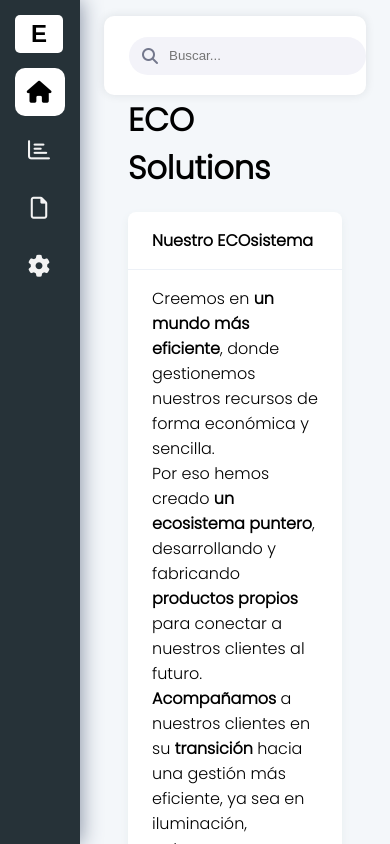
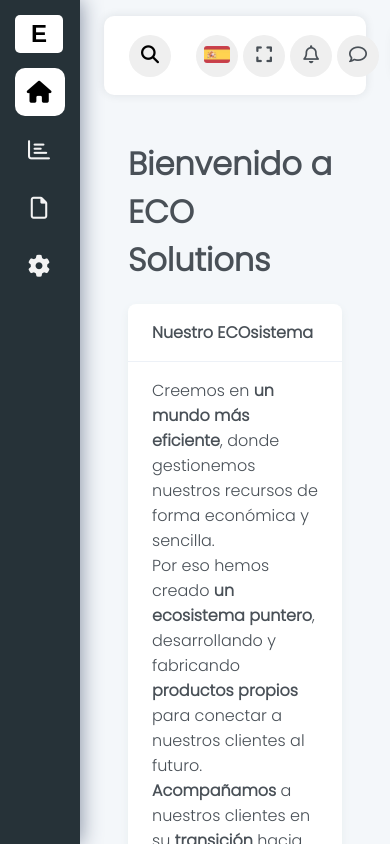
Before and after one commit to Araneth25/ECOSolutions, an Angular app in the folder front/: page /dashboard in a window 390 px wide. Shown: the top 844 px of the page. Built offline with nearby package versions, Linux system fonts and the light colour scheme.

Commit message:
Añadiendo focus-hover al buscador y librerias

```diff
--- a/front/package.json
+++ b/front/package.json
@@ -11,6 +11,7 @@
   "private": true,
   "dependencies": {
     "@angular/animations": "^16.2.0",
+    "@angular/cdk": "^16.2.3",
     "@angular/common": "^16.2.0",
     "@angular/compiler": "^16.2.0",
     "@angular/core": "^16.2.0",
--- a/front/src/app/app.module.ts
+++ b/front/src/app/app.module.ts
@@ -10,6 +10,8 @@ import { StatisticsComponent } from './statistics/statistics.component';
 import { PagesComponent } from './pages/pages.component';
 import { SettingsComponent } from './settings/settings.component';
 import { HeaderComponent } from './header/header.component';
+import { OverlayModule } from '@angular/cdk/overlay';
+import { CdkMenuModule } from '@angular/cdk/menu';
 
 @NgModule({
   declarations: [
@@ -25,7 +27,9 @@ import { HeaderComponent } from './header/header.component';
   imports: [
     BrowserModule,
     BrowserAnimationsModule,
-    AppRoutingModule
+    AppRoutingModule,
+    OverlayModule,
+    CdkMenuModule
   ],
   providers: [],
   bootstrap: [AppComponent]
--- a/front/src/app/body/body.component.css
+++ b/front/src/app/body/body.component.css
@@ -1,7 +1,8 @@
 .body{
     width: calc(100% - 5rem);
-    height: 100vh;
+    /*height: 100vh;*/
     margin-left: 5rem;
+    margin-top: 5.75rem;
     z-index: 0;
     position: relative;
     top: 0;
--- a/front/src/app/dashboard/dashboard.component.css
+++ b/front/src/app/dashboard/dashboard.component.css
@@ -0,0 +1,3 @@
+h1{
+    color: #495057;
+}
--- a/front/src/app/header/header.component.css
+++ b/front/src/app/header/header.component.css
@@ -18,6 +18,8 @@
     align-items: center;
     justify-content: space-between;
 }
+
+/*BUSCADOR - SEARCH - CONTENIDO IZQUIERDA*/
 
 .head-content-left .search-container {
     position: relative;
@@ -42,6 +44,23 @@
     top: 0;
     color: #74788d;
 }
+
+.head-content-left .search-container .search-menu-btn{
+    font-size: 18px;
+    height: 42px;
+    width: 42px;
+    cursor: pointer;
+    border: 1px solid transparent;
+    border-radius: 50%;
+    outline: 0;
+}
+
+.head-content-left .search-container .search-menu-btn:hover .search-icon,
+.head-content-left .search-container .search-menu-btn:focus .search-icon{
+    color:#64D16C;
+}
+
+/*CONTENIDO DERECHA CONTANDO CON AVATAR*/
 
 .head-content-right {
     display: flex;
@@ -113,6 +132,7 @@
     animation: pulse-animation 1.2s infinite;
 }
 
+/*ANIMACIONES EN EL CLOSE BTN*/
 @keyframes pulse-animation {
     0% {
         transform: scale(1);
@@ -130,7 +150,6 @@
     }
 }
 
-
 .head-trimmed {
     width: calc(100% - 16.5625rem);
     margin-left: 16.5625rem;
--- a/front/src/app/header/header.component.html
+++ b/front/src/app/header/header.component.html
@@ -2,12 +2,20 @@
     <div class="head-content">
         <div class="head-content-left">
             <div class="search-container">
-                <div class="normal-search">
+                <div *ngIf="!canShowSearchAsOverlay" class="normal-search">
                     <input type="search"
                     class="search"
                     name="" id="" placeholder="Buscar..."
                     >
                     <i class="fas fa-search search-icon"></i>
+                </div>
+                <div *ngIf="canShowSearchAsOverlay">
+                    <button
+                        [cdkMenuTriggerFor] ="searchOverlay"
+                        class="search-menu-btn ripple"
+                    >
+                        <i class="fas fa-search search-icon"></i>
+                    </button>
                 </div>
             </div>
         </div>
@@ -43,3 +51,12 @@
         </div>
     </div>
 </div>
+
+<ng-template #searchOverlay>
+    <div class="overlay overlay-search overlay-fall" cdkMenu>
+        <input type="search" class="search" name="" id="" placeholder="Buscar...">
+        <button class="search-btn">
+            <i class="fas fa-search search-icon"></i>
+        </button>
+    </div>
+</ng-template>
--- a/front/src/app/header/header.component.ts
+++ b/front/src/app/header/header.component.ts
@@ -1,4 +1,4 @@
-import { Component, Input, OnInit } from '@angular/core';
+import { Component, HostListener, Input, OnInit } from '@angular/core';
 
 @Component({
   selector: 'app-header',
@@ -10,12 +10,19 @@ export class HeaderComponent implements OnInit {
   @Input() collapsed = false;
   @Input() screenWidth = 0;
 
+  canShowSearchAsOverlay = false;
+
   constructor(){
 
   }
 
+  @HostListener('window: resize', ['$event'])
+  onResize(event: any){
+    this.checkCanShowSearchAsOverlay(window.innerWidth);
+  }
+
   ngOnInit(): void {
-
+      this.checkCanShowSearchAsOverlay(window.innerWidth);
   }
 
   getHeadClass(): string {
@@ -28,4 +35,12 @@ export class HeaderComponent implements OnInit {
 
     return styleClass;
   }
+
+  checkCanShowSearchAsOverlay(innerWidth: number):void {
+    if(innerWidth < 845){
+      this.canShowSearchAsOverlay = true;
+    } else{
+      this.canShowSearchAsOverlay = false;
+    }
+  }
 }
--- a/front/src/styles.css
+++ b/front/src/styles.css
@@ -1,5 +1,5 @@
-/* You can add global styles to this file, and also import other style files */
 @import url('https://fonts.googleapis.com/css2?family=Poppins:wght@300&display=swap');
+@import '~@angular/cdk/overlay-prebuilt.css';
 
 * {
     margin: 0;
@@ -10,6 +10,7 @@
 body{
     position: relative;
     font-family: 'Poppins', sans-serif;
+    background: #f4f7fa;
 }
 
 .card{
@@ -19,6 +20,7 @@ body{
     background-color: #fff;
     margin: 1.25rem 0 1.25rem 0;
     box-shadow: 0 .25rem .5rem #e6edef;
+    color: #495057;
 }
 
 .card-head{
```
Also changed, not shown: 1 other file (tests, documents, lock files or other folders).
